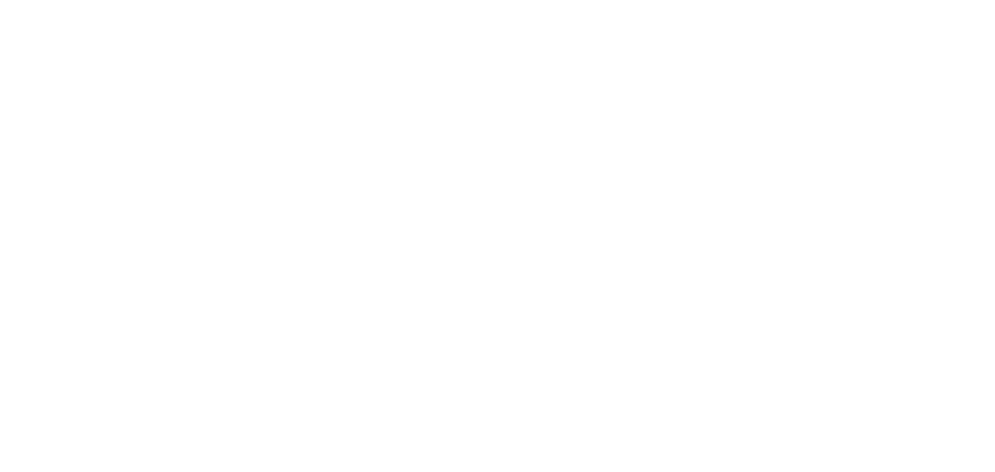
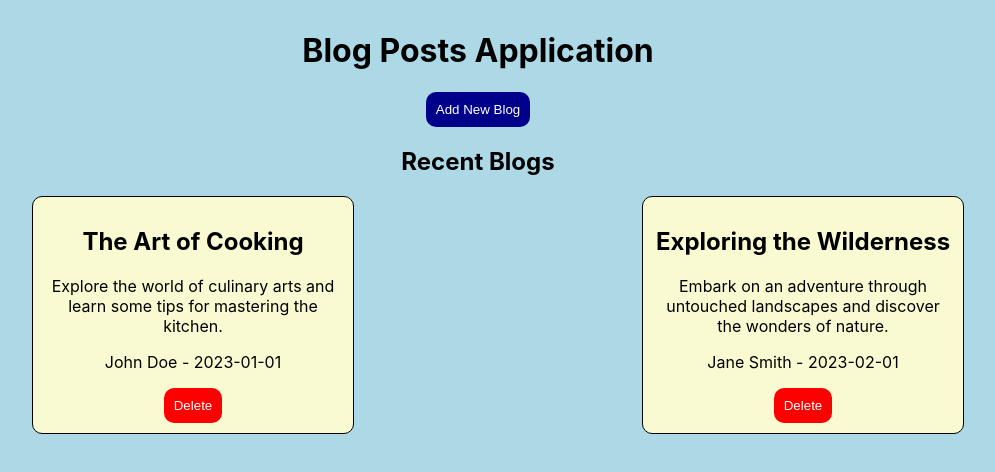
Before and after one commit to Sk-Siva/Blogging-Platform, a React (Create React App) app: page / in a window 1280 px wide. Shown: the top 472 px of the page, without its empty margins (162-1157 px from the left). Built offline with nearby package versions, Linux system fonts and the light colour scheme.

Commit message:
completed

```diff
--- a/src/App.js
+++ b/src/App.js
@@ -6,13 +6,13 @@
 import './App.css';
 
 const App = () => (
-    <div className="App">
+  <div>
     <BrowserRouter>
       <Routes>
-          <Route exact path="/" component={BlogPostList} />
-          <Route exact path="/post/:id" component={BlogPost} />
-          <Route exact path="/add" component={AddEditPost} />
-          <Route exact path="/edit/:id" component={AddEditPost} />
+        <Route path="/" element={<BlogPostList />} />
+        <Route path="/post/:id" element={<BlogPost />} />
+        <Route path="/add" element={<AddEditPost />} />
+        <Route path="/edit/:id" element={<AddEditPost />} />
       </Routes>
     </BrowserRouter>
   </div>
--- a/src/components/AddEditPost/AddEditPost.js
+++ b/src/components/AddEditPost/AddEditPost.js
@@ -1,32 +1,23 @@
-import React, { Component } from 'react';
+import React, { useState, useEffect } from 'react';
+import { useParams, useNavigate } from 'react-router-dom';
 import { addPost, updatePost, getPostById } from '../../utils/mockApi';
 import './index.css';
 
-class AddEditPost extends Component {
-  state = {
+const AddEditPost = () => {
+  const { id } = useParams();
+  const history = useNavigate();
+  const [state, setState] = useState({
     title: '',
     author: '',
     content: '',
     publicationDate: '',
-  };
+  });
 
-  componentDidMount() {
-    this.loadData();
-  }
-
-  componentDidUpdate(prevProps) {
-    if (this.props.match.params.id !== prevProps.match.params.id) {
-      this.loadData();
-    }
-  }
-
-  loadData() {
-    const { id } = this.props.match.params;
-    const isEditing = Boolean(id);
-    if (isEditing) {
+  useEffect(() => {
+    if (id) {
       const post = getPostById(id);
       if (post) {
-        this.setState({
+        setState({
           title: post.title,
           author: post.author,
           content: post.content,
@@ -34,12 +25,11 @@
         });
       }
     }
-  }
+  }, [id]);
 
-  handleSubmit = (e) => {
+  const handleSubmit = (e) => {
     e.preventDefault();
-    const { id } = this.props.match.params;
-    const { title, author, content, publicationDate } = this.state;
+    const { title, author, content, publicationDate } = state;
 
     const newPost = {
       id: id || Date.now().toString(),
@@ -56,51 +46,59 @@
       addPost(newPost);
     }
 
-    this.props.history.push('/');
+    history.push('/');
   };
 
-  handleChange = (e) => {
-    this.setState({ [e.target.name]: e.target.value });
+  const handleChange = (e) => {
+    setState({ ...state, [e.target.name]: e.target.value });
   };
 
-  render() {
-    const { title, author, content, publicationDate } = this.state;
+  const { title, author, content, publicationDate } = state;
+
   return (
-      <form className="add-edit-form" onSubmit={this.handleSubmit}>
+    <div className="addedit-post-list">
+     <form className="add-edit-form" onSubmit={handleSubmit}>
+      <h1 className='head'>Fill The Details</h1>
+      <label>Enter Title</label>
       <input
         type="text"
         name="title"
         placeholder="Title"
         value={title}
-          onChange={this.handleChange}
+        onChange={handleChange}
         required
-        />
+      /> <br/>
+      <label>Enter Name</label>
       <input
         type="text"
         name="author"
         placeholder="Author"
         value={author}
-          onChange={this.handleChange}
+        onChange={handleChange}
         required
-        />
+      /> <br/>
+      <label>Enter the comment</label>
       <textarea
+      rows={5} cols={31}
         name="content"
         placeholder="Content"
         value={content}
-          onChange={this.handleChange}
+        onChange={handleChange}
         required
-        />
+      /><br/>
+      <label>Select Date</label>
       <input
         type="date"
         name="publicationDate"
         value={publicationDate}
-          onChange={this.handleChange}
+        onChange={handleChange}
         required
-        />
-        <button type="submit">{this.props.match.params.id ? 'Update Post' : 'Add Post'}</button>
+      /><br/>
+      <button  className='newblog-btn' type="submit">{id ? 'Update Post' : 'Add Post'}</button>
     </form>
+    </div>
+
   );
-  }
-}
+};
 
 export default AddEditPost;
--- a/src/components/AddEditPost/index.css
+++ b/src/components/AddEditPost/index.css
@@ -0,0 +1,27 @@
+.add-edit-form{
+    border:1px solid #000000;
+    padding:10px;
+    border-radius:10px;
+    width:300px;
+    padding-left:50px;
+}
+.head{
+    text-align:center;
+}
+.addedit-post-list{
+    display:flex;
+    justify-content:center;
+    align-items:center;
+    background-color:lightblue;
+    margin:0px;
+    padding:10px;
+    min-height:100vh;
+}
+input{
+    margin-top:5px;
+    margin-bottom:10px;
+    border-width:1px;
+    border-radius:5px;
+    height:30px;
+    width:250px;
+}
--- a/src/components/BlogPost/BlogPost.js
+++ b/src/components/BlogPost/BlogPost.js
@@ -1,45 +1,35 @@
-import React, { Component } from 'react';
-import {Link } from 'react-router-dom';
+import React, { useEffect, useState } from 'react';
+import { Link, useParams } from 'react-router-dom';
 import { getPostById } from '../../utils/mockApi';
-import './index.css'; // Import CSS file for styling
+import './index.css';
 
-class BlogPost extends Component {
-  state = {
-    post: null,
+const BlogPost = () => {
+  const { id } = useParams();
+  const [post, setPost] = useState(null);
+
+  useEffect(() => {
+    const fetchPost = async () => {
+      const post = await getPostById(id);
+      setPost(post);
     };
+    fetchPost();
+  }, [id]);
 
-  componentDidMount() {
-    this.loadData();
-  }
-
-  componentDidUpdate(prevProps) {
-    if (this.props.match.params.id !== prevProps.match.params.id) {
-      this.loadData();
-    }
-  }
-
-  loadData() {
-    const { id } = this.props.match.params;
-    const post = getPostById(id);
-    this.setState({ post });
-  }
-
-  render() {
-    const { post } = this.state;
   if (!post) {
     return <p>Post not found</p>;
   }
 
   return (
+    <div className='post-background'>
       <div className="post-container">
       <h1>{post.title}</h1>
       <p>{post.author} - {post.publicationDate}</p>
       <div>{post.content}</div>
-        <Link to={`/edit/${post.id}`} className="edit-link">Edit</Link>
-        <Link to="/" className="back-link">Back to List</Link>
+      <Link to={`/edit/${post.id}`} className="edit-link"><button className='btn'>Edit</button></Link>
+      <Link to="/" className="back-link"><button className='btn'>Back to List</button></Link>
+    </div>
     </div>
   );
-  }
-}
+};
 
 export default BlogPost;
--- a/src/components/BlogPost/index.css
+++ b/src/components/BlogPost/index.css
@@ -0,0 +1,25 @@
+.post-background{
+    text-align:center;
+    background-color:lightblue;
+    margin:0px;
+    padding:10px;
+    min-height:100vh;
+    display:flex;
+    justify-content:center;
+    align-items:center;
+}
+.post-container{
+    width:300px;
+    background-color: lightgoldenrodyellow;
+    padding:10px;
+    border:1px solid #000000;
+    border-radius:10px;
+    }
+.btn{
+    background-color:lightgreen;
+    padding:10px;
+    margin:10px;
+    border-width:0px;
+    border-radius:10px;
+    color:#ffffff;
+}
--- a/src/components/BlogPostList/BlogPostList.js
+++ b/src/components/BlogPostList/BlogPostList.js
@@ -27,22 +27,28 @@
 
     return (
       <>
-      <Link to="/">
+      <Link to="/" className='bloglist'>
       <div className="blog-post-list">
-        <h1>Blog Posts</h1>
-        <ul>
+        <h1>Blog Posts Application</h1>
+        <Link to="/add" className="add-new-link">
+        <button className='newblog-btn'>Add New Blog</button>
+        </Link>
+        <h2>Recent Blogs</h2>
+        <ul className='list-container'>
           {posts.map((post) => (
             <li key={post.id}>
-              <h2>
-                <Link to={`/post/${post.id}`}>{post.title}</Link>
+              <Link className="bloglist" to={`/post/${post.id}`}>
+              <div className='list'><h2>
+                {post.title}
               </h2>
               <p>{post.summary}</p>
               <p>{post.author} - {post.publicationDate}</p>
-              <button onClick={() => this.handleDelete(post.id)}>Delete</button>
+              <button className='delete-btn' onClick={() => this.handleDelete(post.id)}>Delete</button></div>
+              </Link>
             </li>
           ))}
         </ul>
-        <Link to="/add" className="add-new-link">Add New Post</Link>
+
       </div>
       </Link>
       </>
--- a/src/components/BlogPostList/index.css
+++ b/src/components/BlogPostList/index.css
@@ -0,0 +1,38 @@
+.blog-post-list{
+    text-align:center;
+    background-color:lightblue;
+    margin:0px;
+    padding:10px;
+    min-height:100vh;
+}
+.bloglist{
+    text-decoration:none;
+    color:black;
+}
+.list-container{
+    list-style-type:none;
+    display:flex;
+    justify-content:space-around;
+    flex-wrap:wrap;
+}
+.newblog-btn{
+    color:#ffffff;
+    background-color:darkblue;
+    border-width:0px;
+    border-radius:10px;
+    padding:10px;
+}
+.list{
+    width:300px;
+    background-color: lightgoldenrodyellow;
+    padding:10px;
+    border:1px solid #000000;
+    border-radius:10px;
+}
+.delete-btn{
+    color:#ffffff;
+    background-color:red;
+    border-width:0px;
+    padding:10px;
+    border-radius:10px;
+}
--- a/src/utils/mockApi.js
+++ b/src/utils/mockApi.js
@@ -3,18 +3,18 @@
 let posts = [
     {
       id: '1',
-      title: 'First Blog Post',
+      title: 'The Art of Cooking',
       author: 'John Doe',
-      content: 'This is the content of the first blog post.',
-      summary: 'Summary of the first blog post.',
+      content: 'Lorem ipsum dolor sit amet, consectetur adipiscing elit. Sed quis ullamcorper velit. Nullam feugiat risus quis ipsum volutpat, id gravida leo placerat. Cras eget sem vel dolor accumsan malesuada vel vitae nunc.',
+      summary: 'Explore the world of culinary arts and learn some tips for mastering the kitchen.',
       publicationDate: '2023-01-01',
     },
     {
       id: '2',
-      title: 'Second Blog Post',
+      title: 'Exploring the Wilderness',
       author: 'Jane Smith',
-      content: 'This is the content of the second blog post.',
-      summary: 'Summary of the second blog post.',
+      content: 'Proin dictum feugiat mi, eget lacinia lorem varius non. Vivamus in neque et est aliquet interdum. Sed sit amet aliquet dolor. Donec et ipsum a massa ullamcorper consectetur vitae sed felis.',
+      summary: 'Embark on an adventure through untouched landscapes and discover the wonders of nature.',
       publicationDate: '2023-02-01',
     },
   ];
```
Lines whose indentation alone changed are shown as unchanged.
